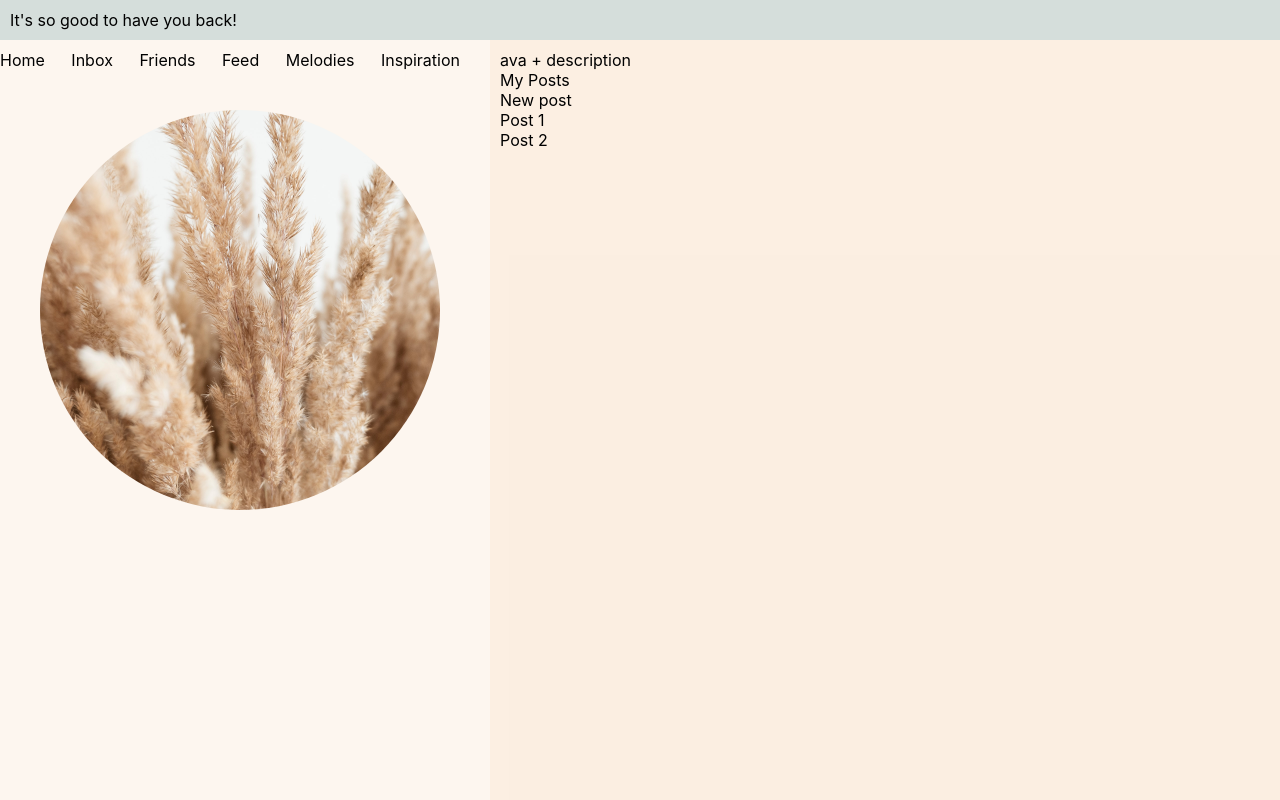
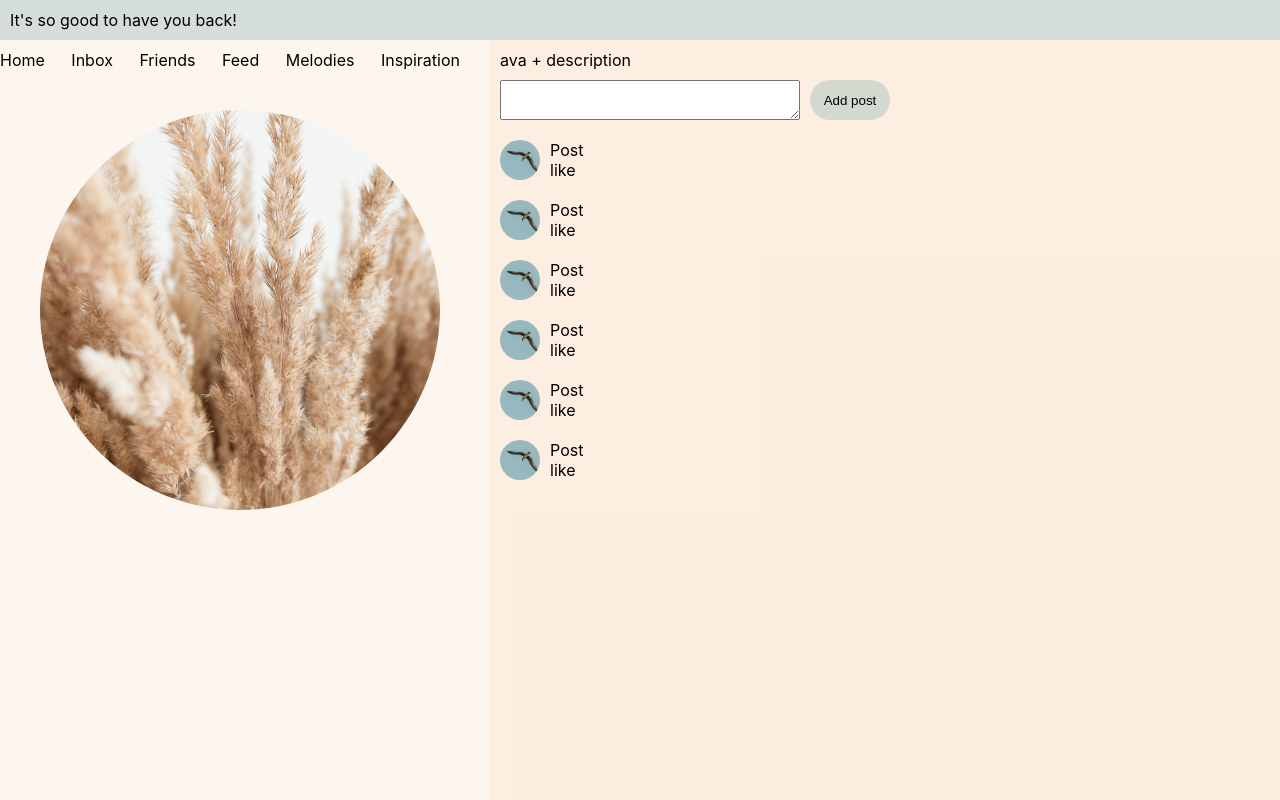
Before and after one commit to eliseevais/3-social-network-incubator, a React (Create React App) app: page / in a window 1280 px wide. Built offline with nearby package versions, Linux system fonts and the light colour scheme.

Commit message:
lesson 15, components MyPosts, Post were added

```diff
--- a/src/layout/section/main/Main.tsx
+++ b/src/layout/section/main/Main.tsx
@@ -1,16 +1,12 @@
 import React from "react";
 import {Styles} from "./Main_Styles";
+import {MyPosts} from "./myPosts/MyPosts";
 
-export function Main () {
+export function Main() {
   return (
     <Styles.Main>
       <div>ava + description</div>
-      <div>
-        My Posts
-        <div>New post</div>
-        <div>Post 1</div>
-        <div>Post 2</div>
-      </div>
+      <MyPosts/>
     </Styles.Main>
   )
 }
--- /dev/null
+++ b/src/layout/section/main/myPosts/MyPosts.tsx
@@ -0,0 +1,20 @@
+import React from 'react';
+import {Post} from "./post/Post";
+import {Styles} from "./MyPosts_Styles";
+
+export const MyPosts = () => {
+  return (
+    <div>
+      <Styles.NewPostWrapper>
+        <Styles.NewPostTextarea/>
+        <Styles.AddPostButton>Add post</Styles.AddPostButton>
+      </Styles.NewPostWrapper>
+      <Post/>
+      <Post/>
+      <Post/>
+      <Post/>
+      <Post/>
+      <Post/>
+    </div>
+  );
+};
--- /dev/null
+++ b/src/layout/section/main/myPosts/MyPosts_Styles.ts
@@ -0,0 +1,29 @@
+import styled from "styled-components";
+import {myTheme} from "../../../../styles/Theme.styled";
+
+const AddPostButton = styled.button`
+  width: 80px;
+  height: 40px;
+  border-radius: 20px;
+  background-color: ${myTheme.colors.accent};
+  border: none;
+  cursor: pointer;
+`
+
+const NewPostTextarea = styled.textarea`
+  min-width: 300px;
+  min-height: 40px;
+  margin: 10px 10px 10px 0;
+`
+
+const NewPostWrapper = styled.div`
+  display: flex;
+  flex-direction: row;
+  align-items: center;
+`
+
+export const Styles = {
+  AddPostButton,
+  NewPostTextarea,
+  NewPostWrapper,
+}
--- /dev/null
+++ b/src/layout/section/main/myPosts/post/Post.tsx
@@ -0,0 +1,15 @@
+import React from 'react';
+import bird from '../../../../../accets/img/bird.jpg';
+import {Styles} from "./Post_Styles";
+
+export const Post = () => {
+  return (
+    <Styles.Post>
+      <Styles.Avatar src={bird} alt='avatar'/>
+      <Styles.PostTextAndLikesCounterWrapper>
+        <span>Post</span>
+        <span>like</span>
+      </Styles.PostTextAndLikesCounterWrapper>
+    </Styles.Post>
+  );
+};
--- /dev/null
+++ b/src/layout/section/main/myPosts/post/Post_Styles.ts
@@ -0,0 +1,27 @@
+import styled from "styled-components";
+
+const Avatar = styled.img`
+  width: 40px;
+  height: 40px;
+  border-radius: 20px;
+  margin: 0 10px 0 0;
+`
+
+const PostTextAndLikesCounterWrapper = styled.div`
+  display: flex;
+  flex-direction: column;
+`
+
+const Post = styled.div`
+  min-height: 40px;
+  margin: 10px 0 20px 0;
+  display: flex;
+  flex-direction: row;
+  align-items: center;
+`
+
+export const Styles = {
+  Avatar,
+  Post,
+  PostTextAndLikesCounterWrapper,
+}
```
Also changed, not shown: src/accets/img/bird.jpg (added).
